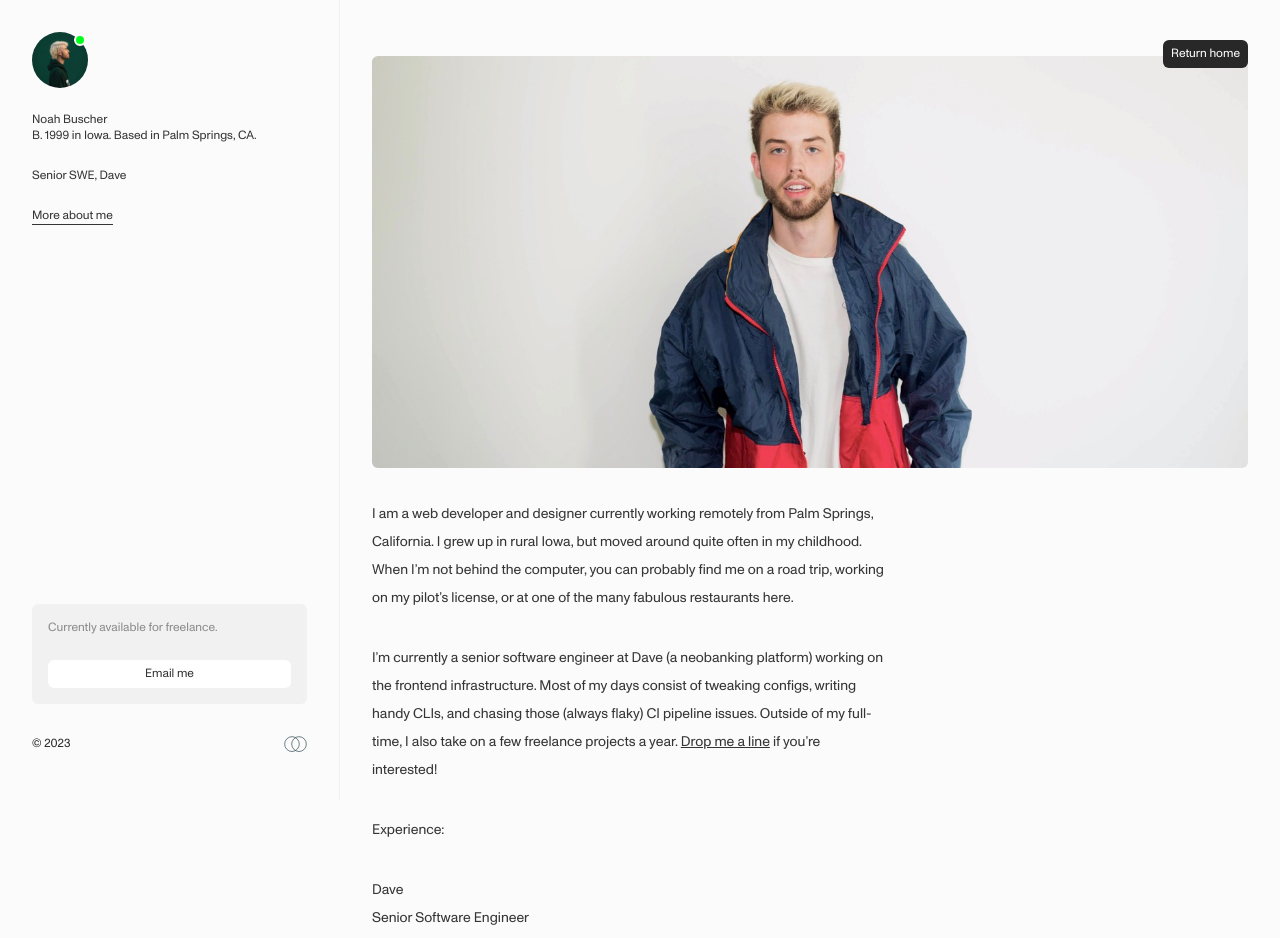
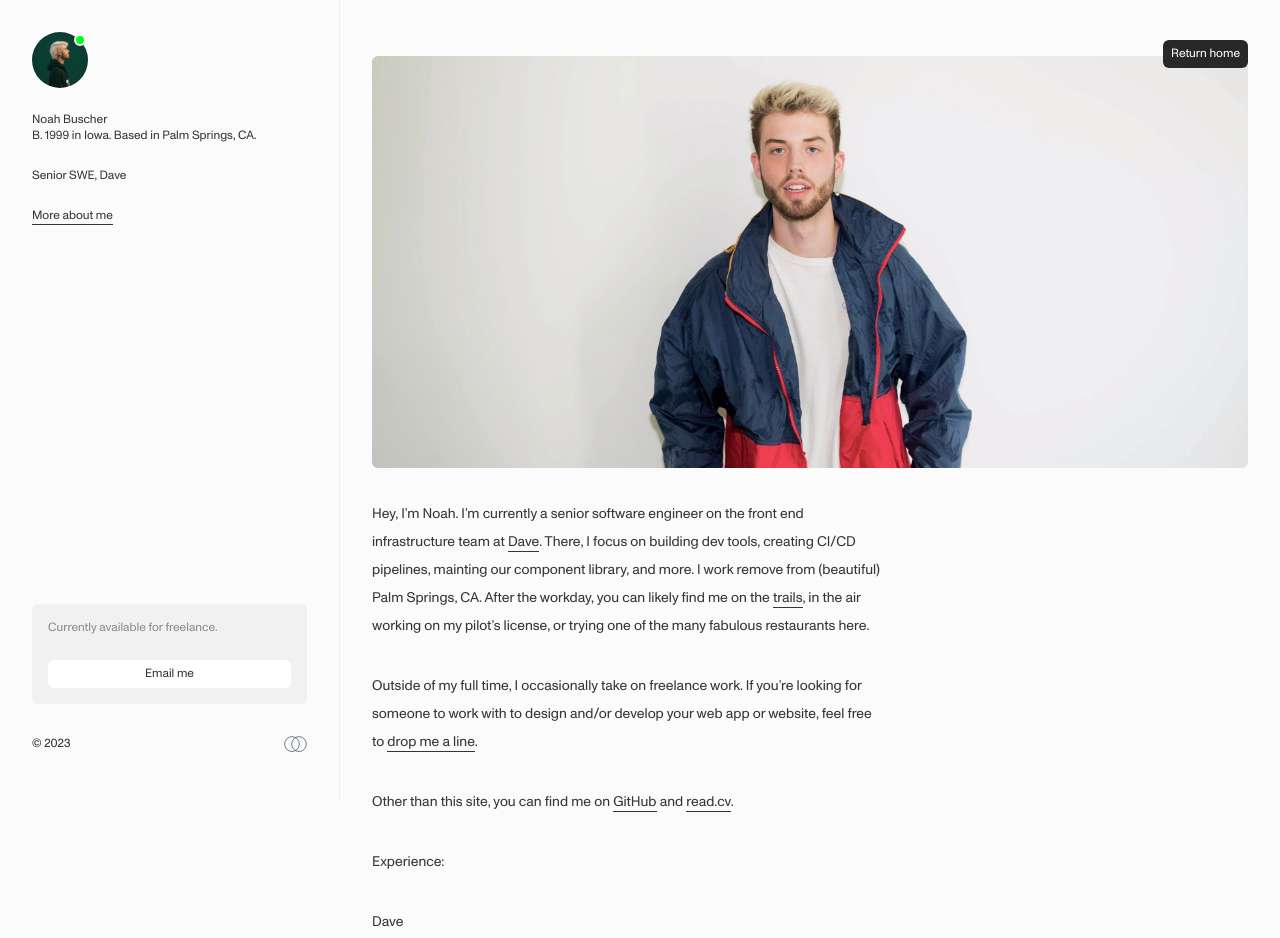
Before and after one commit to yeyouchuan/ye-example-site, a Next.js app: page /about in a window 1280 px wide. Shown: the top 938 px of the page. Built offline with nearby package versions, Linux system fonts and the light colour scheme.

Commit message:
about page updates

```diff
--- a/components/Container.tsx
+++ b/components/Container.tsx
@@ -67,8 +67,8 @@ const Container = ({
                 <div className="max-w-screen-lg mx-auto">
                   <div className="max-w-md my-12 md:my-24 flex flex-col gap-4">
                     <h1 className="font-serif p-0 m-0 text-gray-dark text-xl">
-                      Have a project idea and want to work with me? I’d love to
-                      hear from you.
+                      Have a project idea? Just want to say hi? I’d love to hear
+                      from you.
                     </h1>
                     <Link
                       href="mailto:me@noahbuscher.com"
--- a/components/Sidebar.tsx
+++ b/components/Sidebar.tsx
@@ -40,6 +40,8 @@ const Sidebar = ({
             Currently available for freelance.
             <Link
               href="mailto:me@noahbuscher.com"
+              target="_blank"
+              rel="noreferrer"
               className="rounded-md w-full px-2 py-1.5 text-charcoal bg-white transition-all ease-in-out hover:bg-accent text-center"
             >
               Email me
--- a/pages/about.tsx
+++ b/pages/about.tsx
@@ -39,29 +39,69 @@ const About = ({}) => {
 
           <div className="flex flex-col gap-8 max-w-screen-md">
             <p className="text-charcoal text-sm leading-7 max-w-lg">
-              I am a web developer and designer currently working remotely from
-              Palm Springs, California. I grew up in rural Iowa, but moved
-              around quite often in my childhood. When I’m not behind the
-              computer, you can probably find me on a road trip, working on my
-              pilot’s license, or at one of the many fabulous restaurants here.
+              Hey, I’m Noah. I’m currently a senior software engineer on the
+              front end infrastructure team at{" "}
+              <Link
+                href="https://dave.com"
+                target="_blank"
+                rel="noreferrer"
+                className="border-b border-charcoal inline"
+              >
+                Dave
+              </Link>
+              . There, I focus on building dev tools, creating CI/CD pipelines,
+              mainting our component library, and more. I work remove from
+              (beautiful) Palm Springs, CA. After the workday, you can likely
+              find me on the{" "}
+              <Link
+                href="/media/lush-hike"
+                target="_blank"
+                rel="noreferrer"
+                className="border-b border-charcoal inline"
+              >
+                trails
+              </Link>
+              , in the air working on my pilot’s license, or trying one of the
+              many fabulous restaurants here.
             </p>
-
             <p className="text-charcoal text-sm leading-7 max-w-lg">
-              I’m currently a senior software engineer at Dave (a neobanking
-              platform) working on the frontend infrastructure. Most of my days
-              consist of tweaking configs, writing handy CLIs, and chasing those
-              (always flaky) CI pipeline issues. Outside of my full-time, I also
-              take on a few freelance projects a year.{" "}
-              <Link href="mailto:me@noahbuscher.com" className="underline">
-                Drop me a line
+              Outside of my full time, I occasionally take on freelance work. If
+              you’re looking for someone to work with to design and/or develop
+              your web app or website, feel free to{" "}
+              <Link
+                href="mailto:me@noahbuscher.com"
+                target="_blank"
+                rel="noreferrer"
+                className="border-b border-charcoal inline"
+              >
+                drop me a line
+              </Link>
+              .
+            </p>
+            <p className="text-charcoal text-sm leading-7 max-w-lg">
+              Other than this site, you can find me on{" "}
+              <Link
+                className="border-b border-charcoal inline"
+                target="_blank"
+                rel="noreferrer"
+                href="https://github.com/noahbuscher"
+              >
+                GitHub
               </Link>{" "}
-              if you’re interested!
+              and{" "}
+              <Link
+                className="border-b border-charcoal inline"
+                target="_blank"
+                rel="noreferrer"
+                href="https://read.cv/noahbuscher"
+              >
+                read.cv
+              </Link>
+              .
             </p>
-
             <p className="text-charcoal text-sm leading-7 max-w-lg">
               Experience:
             </p>
-
             <p className="text-charcoal text-sm leading-7 max-w-lg">
               Dave
               <br />
@@ -69,7 +109,6 @@ const About = ({}) => {
               <br />
               2022 - Present
             </p>
-
             <p className="text-charcoal text-sm leading-7 max-w-lg">
               Vic.ai
               <br />
@@ -77,7 +116,6 @@ const About = ({}) => {
               <br />
               2021 - 2022
             </p>
-
             <p className="text-charcoal text-sm leading-7 max-w-lg">
               Ping Identity
               <br />
```
